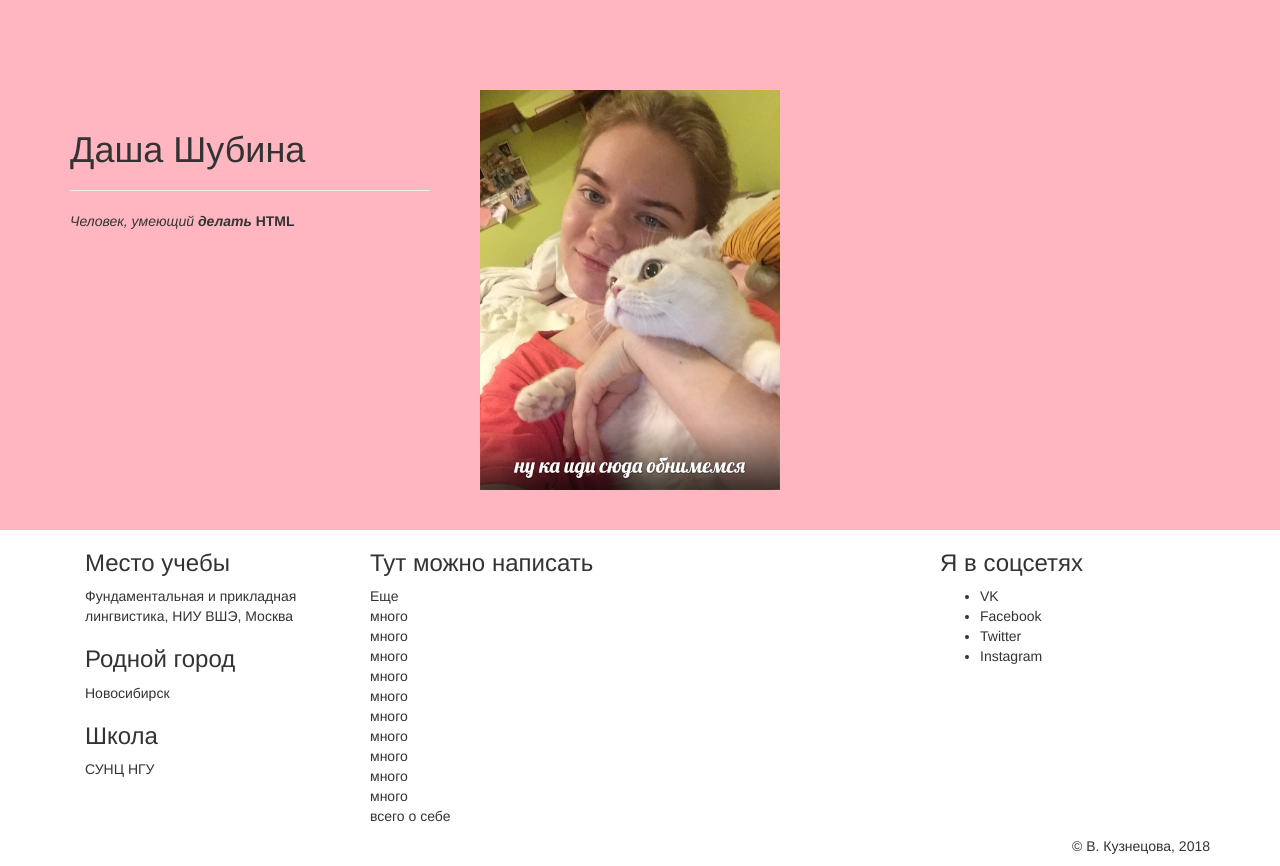
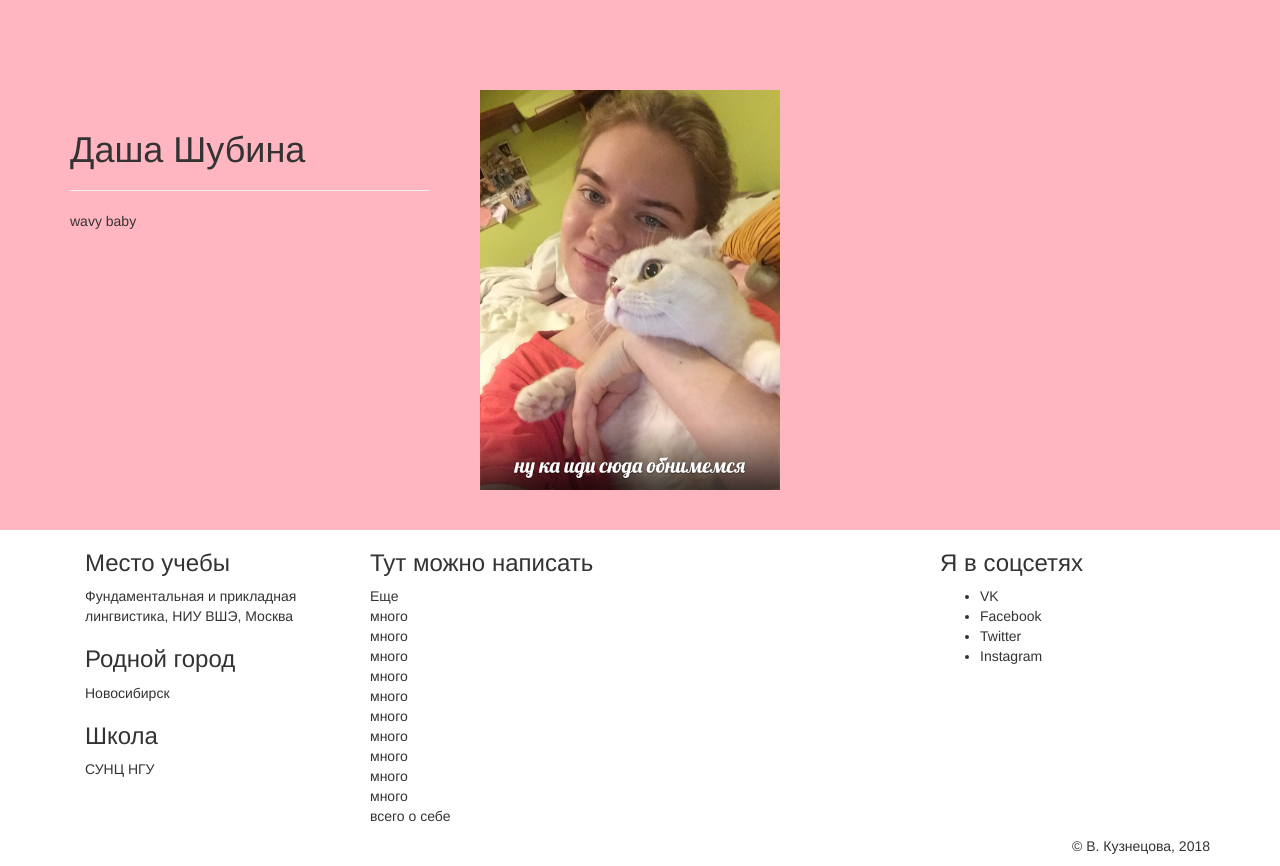
Before and after one commit to wavybbyvaw/wavybbyvaw.github.io, a plain HTML site: page index.html in a window 1280 px wide. Drawn offline with nearby package versions, Linux system fonts and the light colour scheme.

Commit message:
Add files via upload

```diff
--- a/index.html
+++ b/index.html
@@ -17,7 +17,7 @@
 						<br/><br/>
 						<h1>Даша Шубина</h1>
 						<hr>
-						<p><i>Человек, умеющий <b>делать</i> HTML</b></p>
+						<p><font face="Comic Sans MS"></font>wavy baby</p>
 	                </div>
 					<div class="col-md-4">
         	            <img src="newfolder/WXGXqqfzbI4.jpg" title="с самым любимым котом" alt="" style="height:400px; margin:20px 20px 40px 20px; " >
```
